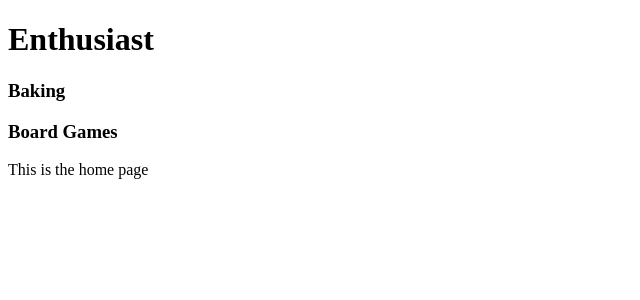
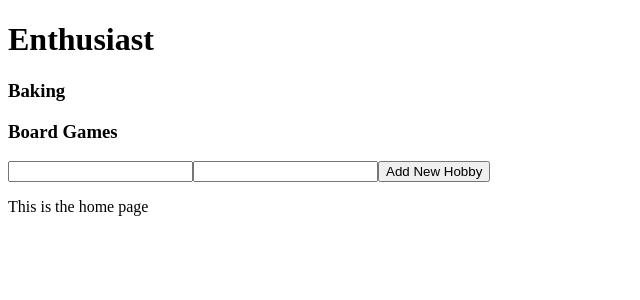
Before and after one commit to augustreid/enthusiast, a React (Create React App) app: page / in a window 1280 px wide. Shown: the top 300 px of the page, without its empty margins (0-640 px from the left). Built offline with nearby package versions, Linux system fonts and the light colour scheme.

Commit message:
Put form on home page

```diff
--- a/src/App.tsx
+++ b/src/App.tsx
@@ -2,12 +2,14 @@ import Header from "./Components/Header";
 import { Routes, Route } from "react-router-dom";
 import Home from "./Components/Home";
 import HobbyNav from "./Components/HobbyNav";
+import AddHobby from "./Components/AddHobby";
 
 function App() {
   return (
     <main>
       <Header/>
       <HobbyNav/>
+      <AddHobby/>
       <Routes>
         <Route path={"/"} element={<Home />} />
       </Routes>
--- a/src/Components/AddHobby.tsx
+++ b/src/Components/AddHobby.tsx
@@ -7,9 +7,9 @@ function AddHobby() {
 
   return(
     <form>
-      <input name="hobbyName">New Hobby</input>
-      <input name="imageUrl">Image URL</input>
-      <button type="submit">Add New Hobby</button>
+      <input name="hobbyName" value={hobbyName} onChange={(e) => setHobbyName(e.target.value)}/>
+      <input name="imageUrl" value={imageUrl} onChange={(e) => setImageUrl(e.target.value)}/>
+      <button type="submit" onClick={(e) => setHobbyName("")}>Add New Hobby</button>
     </form>
   )
 }
--- a/src/Components/HobbyNav.tsx
+++ b/src/Components/HobbyNav.tsx
@@ -5,7 +5,7 @@ function HobbyNav() {
     <nav>
       {hobbies.map((hobby) => {
         return (
-          <h3>{hobby.name}</h3>
+          <h3 key={hobby.id}>{hobby.name}</h3>
         )
       })}
     </nav>
```
